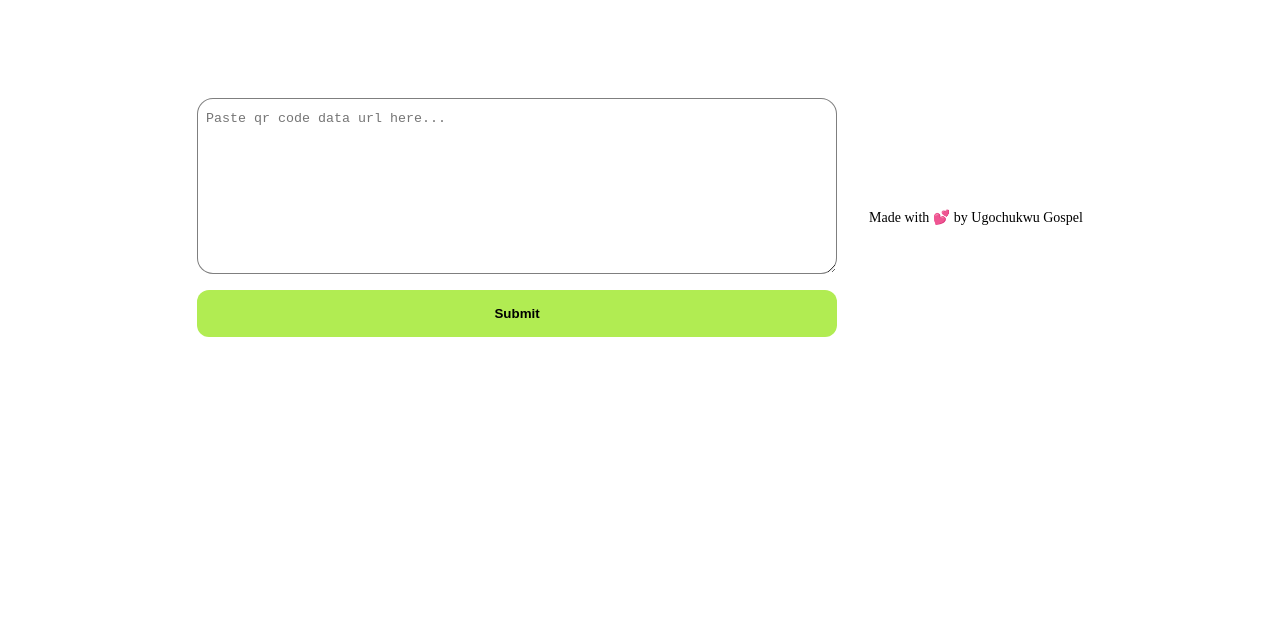
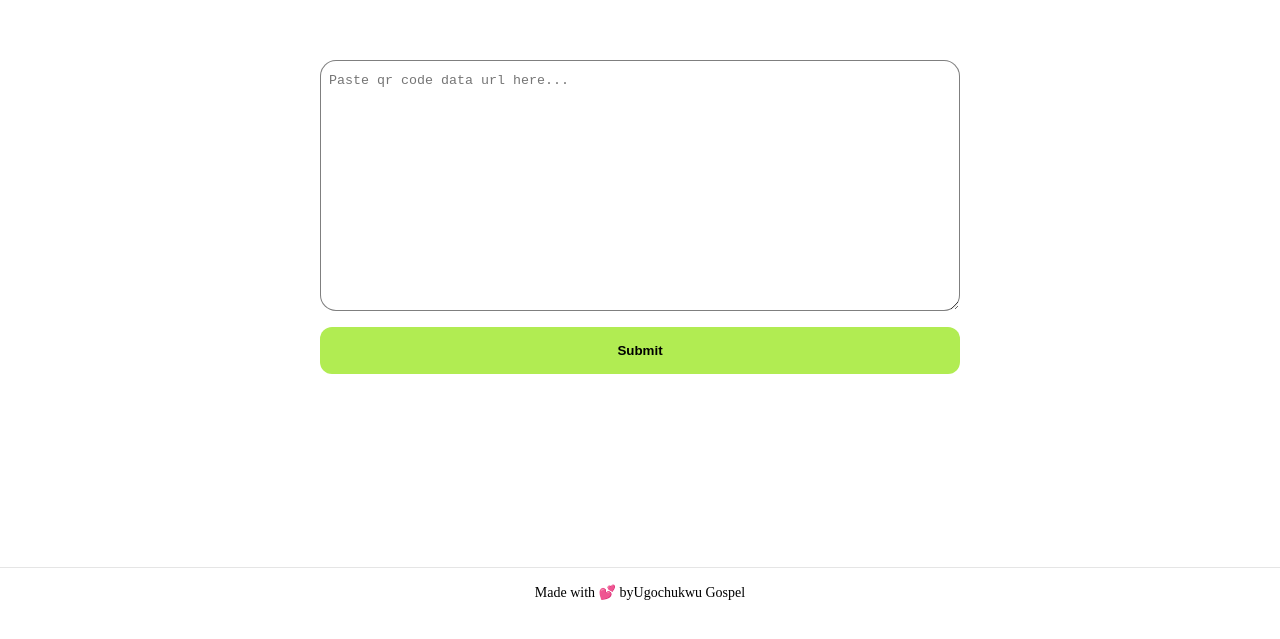
Before and after one commit to Gospel011/qrcode-data-url-viewer, a plain HTML site: page index.html in a window 1280 px wide. Shown: the part 183-822 px from the top of the page. Before the commit the page ends 800 px from the top, so only its background shows below. Drawn offline with Linux system fonts and the light colour scheme.

Commit message:
Fixed UI Issue

```diff
--- a/index.html
+++ b/index.html
@@ -8,16 +8,19 @@
     <title>QR Code Data Url Viewer</title>
   </head>
   <body>
+    <main>
       <form>
         <textarea
           name="data-url"
           id="data-url"
-        rows="10"
+          rows="15"
           placeholder="Paste qr code data url here..."
         ></textarea>
-
         <button type="submit">Submit</button>
       </form>
+    </main>
+
+
     <footer>Made with 💕 by <span>Ugochukwu Gospel</span></footer>
   </body>
 </html>
--- a/script.js
+++ b/script.js
@@ -12,7 +12,9 @@ if (form) {
     } else {
       const img = document.createElement("img");
       img.src = dataUrl;
-      document.body.appendChild(img);
+      const main = document.querySelector('main')
+
+      main.appendChild(img);
     }
   });
 }
--- a/styles.css
+++ b/styles.css
@@ -11,14 +11,23 @@ body {
   align-items: center;
   justify-content: center;
   gap: 2rem;
+  margin-bottom: 5rem;
+  /* border: 10px solid black; */
+}
+
+main {
+  width: 100%;
 }
 
 form {
-  width: min(60%, 40rem);
+  width: min(90%, 40rem);
+  margin: 0% auto;
   display: flex;
   flex-direction: column;
   align-items: center;
+  justify-content: center;
   gap: 1rem;
+
 }
 
 input,
@@ -32,7 +41,6 @@ textarea {
 
 input:focus,
 textarea:focus {
-  /* width: 105%; */
   outline: 1.5px solid #b1ec52;
   outline-offset: 0.25rem;
 }
@@ -55,11 +63,20 @@ img {
 }
 
 @media (width >= 1200px) {
-  body {
+  main {
     flex-direction: row;
   }
 }
 
 footer {
   font-size: 0.875rem;
+  width: 100%;
+  position: fixed;
+  bottom: 0;
+  display: flex;
+  align-items: center;
+  justify-content: center;
+  padding: 1rem;
+  border-top: 1px solid rgba(0, 0, 0, 0.1);
+  background: #fff;
 }
```
Lines whose indentation alone changed are shown as unchanged.
